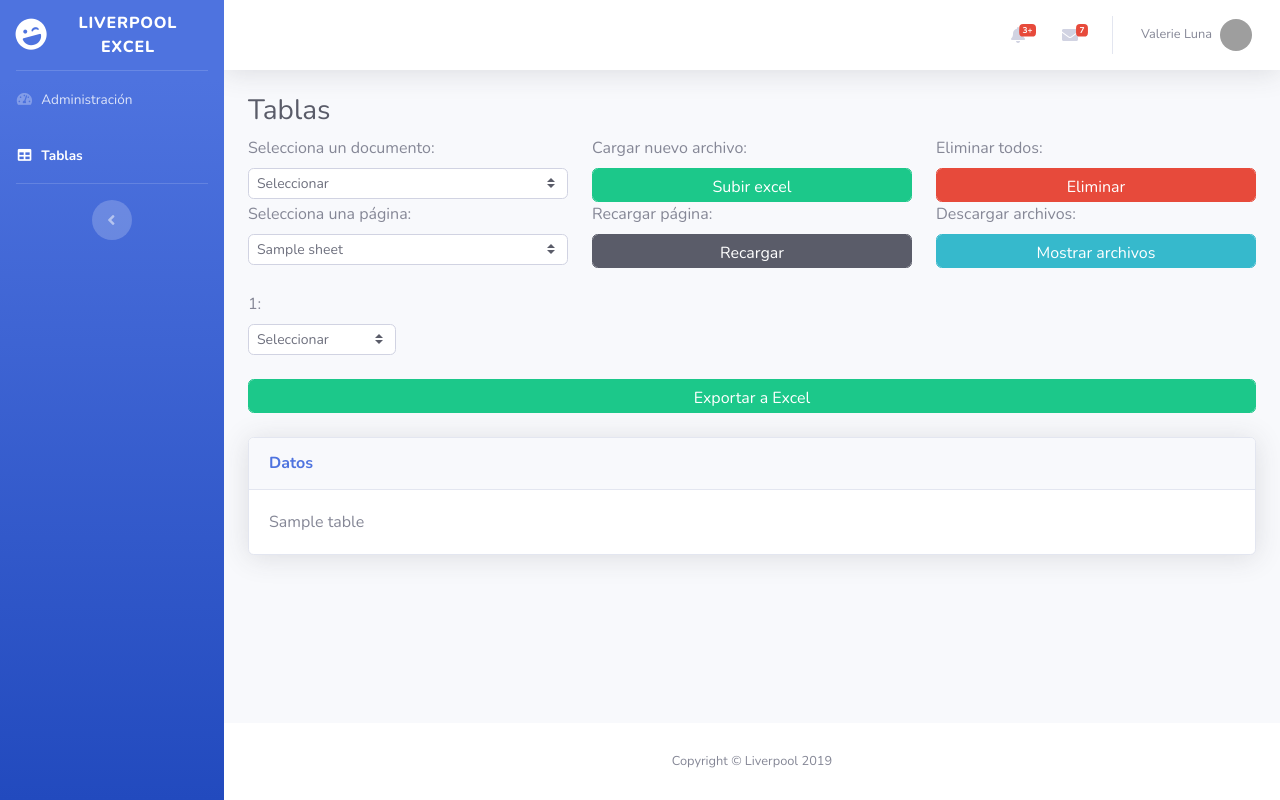
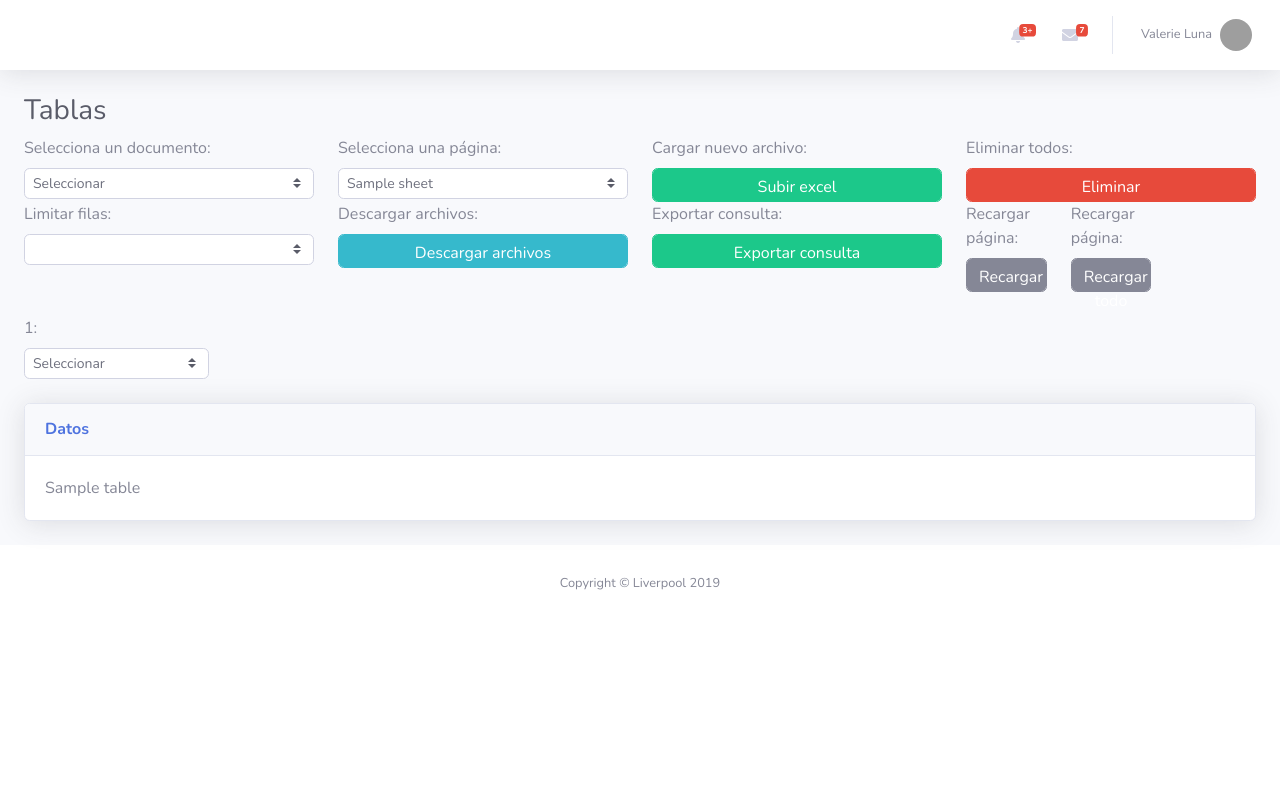
Before and after one commit to Ivan252512/excel_liverpool_google, a Flask app: template templates/tables.html in a window 1280 px wide. Run offline with Flask 2, Linux system fonts and the light colour scheme; the template is opened without the code that fills it: most values are stand-ins (such as "Sample title", 1, 10 or a date in 2020); parts of the project's set-up code (start-up, migrations or seed data) failed here and were passed over; some libraries are stand-ins or nearby versions; grey boxes are pictures that could not be loaded.

Commit message:
mejoras velocidad

```diff
--- a/application.py
+++ b/application.py
@@ -24,13 +24,18 @@
 db = client.get_database('excel')
 documents_collection = pymongo.collection.Collection(db, 'documents')
 
+excels = {'seleccionar' : pd.read_excel("Seleccionar.xlsx", None)}
+
+for i in documents_collection.find({}):
+    excels[i['name']] = pd.read_excel("https://liverpoolexcel.s3-us-west-1.amazonaws.com//tmp/"+i['name'], None)
+
 class Excel:
     def __init__(self, name):
         self.name = name
         try:
-            self.df = pd.read_excel("https://liverpoolexcel.s3-us-west-1.amazonaws.com//tmp/"+name, None)
+            self.df = excels[name]
         except:
-            self.df = pd.read_excel("Seleccionar.xlsx", None)
+            self.df = excels['seleccionar']
         finally:
             self.sheets = self.df.keys()
 
@@ -65,7 +70,7 @@
             if len(filters)<1:
                 return df, 500
             for i in filters.keys():
-                if filters[i].isnumeric():
+                if filters[i].isnumeric() and filters[i][0]!=0:
                     df =  df.loc[df[i] == int(filters[i])]
                 else:
                     df =  df.loc[df[i] == filters[i]]
@@ -78,13 +83,13 @@
     response = s3_client.upload_file(file_name, bucket, object_name)
     return response
 
-@application.route("/", methods=['GET'])
+
+@application.route("/", methods=['GET', 'POST'])
 def home():
-    return render_template("index.html")
+    return tables("Selecionar.xlsx", "Seleccionar", 100)
 
-
-@application.route("/tables/<document>/<sheet>", methods=['GET', 'POST'])
-def tables(document, sheet):
+@application.route("/<document>/<sheet>/<limit>", methods=['GET', 'POST'])
+def tables(document, sheet, limit):
 
     sheet = str(sheet).replace("'", "")
     sheet = sheet.replace('"', "")
@@ -113,7 +118,11 @@
     for i in doc.keys():
         cols_values.append([i, doc[i].unique()])
 
-    table = doc[:100].to_html()
+    limit = int(limit)
+    if limit<=0:
+        limit = 100
+
+    table = doc[:limit].to_html()
     table = table.replace('<table border="1" class="dataframe">', '<table class="table table-bordered" id="dataTable" width="100%" cellspacing="0">')
 
     return render_template('tables.html',
@@ -123,7 +132,8 @@
                             sheets=sheets,
                             document_selected=document,
                             sheet_selected=sheet,
-                            cols_values=cols_values)
+                            cols_values=cols_values,
+                            limit=limit)
 
 @application.route("/get_pages/<document>", methods=['GET', 'POST'])
 def get_pages(document):
--- a/templates/tables.html
+++ b/templates/tables.html
@@ -109,44 +109,6 @@
   <!-- Page Wrapper -->
   <div id="wrapper">
 
-    <!-- Sidebar -->
-    <ul class="navbar-nav bg-gradient-primary sidebar sidebar-dark accordion" id="accordionSidebar">
-
-      <!-- Sidebar - Brand -->
-      <a class="sidebar-brand d-flex align-items-center justify-content-center" href="index.html">
-        <div class="sidebar-brand-icon rotate-n-15">
-          <i class="fas fa-laugh-wink"></i>
-        </div>
-        <div class="sidebar-brand-text mx-3">Liverpool Excel</div>
-      </a>
-
-      <!-- Divider -->
-      <hr class="sidebar-divider my-0">
-
-      <!-- Nav Item - Dashboard -->
-      <li class="nav-item">
-        <a class="nav-link" href="{{ url_for('home') }}">
-          <i class="fas fa-fw fa-tachometer-alt"></i>
-          <span>Administración</span></a>
-      </li>
-
-      <!-- Nav Item - Tables -->
-      <li class="nav-item active">
-        <a class="nav-link" href="{{ url_for('tables', document='Seleccionar.xlsx', sheet='Seleccionar') }}">
-          <i class="fas fa-fw fa-table"></i>
-          <span>Tablas</span></a>
-      </li>
-
-      <!-- Divider -->
-      <hr class="sidebar-divider d-none d-md-block">
-
-      <!-- Sidebar Toggler (Sidebar) -->
-      <div class="text-center d-none d-md-inline">
-        <button class="rounded-circle border-0" id="sidebarToggle"></button>
-      </div>
-
-    </ul>
-    <!-- End of Sidebar -->
 
     <!-- Content Wrapper -->
     <div id="content-wrapper" class="d-flex flex-column">
@@ -345,7 +307,7 @@
           <h1 class="h3 mb-2 text-gray-800">Tablas</h1>
 
           <div class="row">
-            <div class="col-md-4">
+            <div class="col-md-3">
               <label for="documents">Selecciona un documento:</label>
               <select id="documents" class="custom-select custom-select-sm form-control form-control-sm">
                 {% if documents %}
@@ -360,18 +322,7 @@
                 {% endif %}
               </select>
             </div>
-            <div class="col-md-4">
-              <label for="upload_file">Cargar nuevo archivo:</label>
-              <button id="upload_file" class="btn btn-success custom-button-sm form-control form-control-sm" data-toggle="modal" data-target="#excelModal">Subir excel</button>
-            </div>
-            <div class="col-md-4">
-              <label for="drop_db">Eliminar todos:</label>
-              <a id="drop_db" class="btn btn-danger custom-button-sm form-control form-control-sm" href="{{ url_for('drop_database') }}">Eliminar</a>
-            </div>
-          </div>
-
-          <div class="row">
-            <div class="col-md-4">
+            <div class="col-md-3">
               <label for="pages">Selecciona una página:</label>
               <select id="pages" class="custom-select custom-select-sm form-control form-control-sm">
                 {% if sheets %}
@@ -385,13 +336,36 @@
                 {% endif %}
               </select>
             </div>
-            <div class="col-md-4">
+            <div class="col-md-3">
+              <label for="upload_file">Cargar nuevo archivo:</label>
+              <button id="upload_file" class="btn btn-success custom-button-sm form-control form-control-sm" data-toggle="modal" data-target="#excelModal">Subir excel</button>
+            </div>
+            <div class="col-md-3">
+              <label for="drop_db">Eliminar todos:</label>
+              <a id="drop_db" class="btn btn-danger custom-button-sm form-control form-control-sm" href="{{ url_for('drop_database') }}">Eliminar</a>
+            </div>
+          </div>
+
+          <div class="row">
+            <div class="col-md-3">
+              <label for="limit_querys">Limitar filas:</label>
+              <input type="number" name="limit_querys" class="custom-select custom-select-sm form-control form-control-sm" id="limit_querys" value="{{ limit }}" />
+            </div>
+            <div class="col-md-3">
+              <label for="download_file">Descargar archivos:</label>
+              <button id="download_file" class="btn btn-info custom-button-sm form-control form-control-sm" data-toggle="modal" data-target="#downloadModal">Descargar archivos</button>
+            </div>
+            <div class="col-md-3">
+              <label for="btnExportar">Exportar consulta:</label>
+              <input type="button" name="btnExportar" class="btn btn-success custom-button-sm form-control form-control-sm" id="btnExportar" value="Exportar consulta" />
+            </div>
+            <div class="col-md-1">
               <label for="reload">Recargar página:</label>
-              <button id="reload" onclick='window.location="/tables/Seleccionar.xlsx/Seleccionar";' class="btn btn-dark custom-button-sm form-control form-control-sm">Recargar</button>
+              <button id="reload" onclick='location.reload();' class="btn btn-secondary custom-button-sm form-control form-control-sm">Recargar</button>
             </div>
-            <div class="col-md-4">
-              <label for="download_file">Descargar archivos:</label>
-              <button id="download_file" class="btn btn-info custom-button-sm form-control form-control-sm" data-toggle="modal" data-target="#downloadModal">Mostrar archivos</button>
+            <div class="col-md-1">
+              <label for="hard_reload">Recargar página:</label>
+              <button id="hard_reload" onclick='window.location="/Seleccionar.xlsx/Seleccionar/100";' class="btn btn-secondary custom-button-sm form-control form-control-sm">Recargar todo</button>
             </div>
           </div>
 
@@ -414,14 +388,6 @@
               {% endif %}
             </div>
           </form>
-
-          <br>
-
-          <div class="row">
-            <div class="col-md-12">
-              <input type="button" name="btnExportar" class="btn btn-success custom-button-sm form-control form-control-sm" id="btnExportar" value="Exportar a Excel" />
-            </div>
-          </div>
 
           <br>
 
@@ -612,7 +578,8 @@
       $("#pages").on('change', function () {
         var documentSelected = $("option:selected", $("#documents")).val();
         var pageSelected = $("option:selected", $("#pages")).val();
-        window.location = "/tables/"+documentSelected+"/"+pageSelected;
+        var limit = $("#limit_querys").val()
+        window.location = "/"+documentSelected+"/"+pageSelected+"/"+limit;
       });
 
 
```
